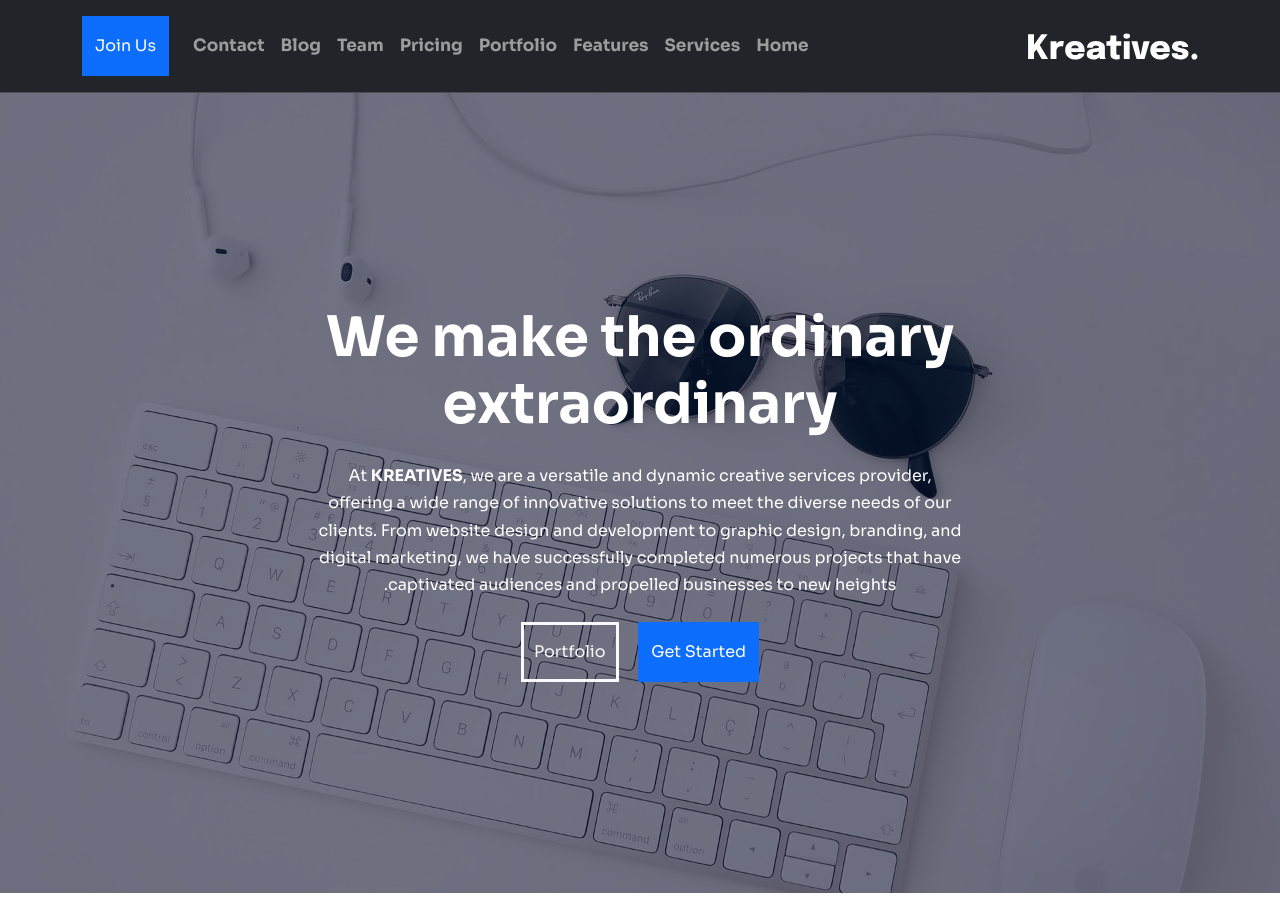
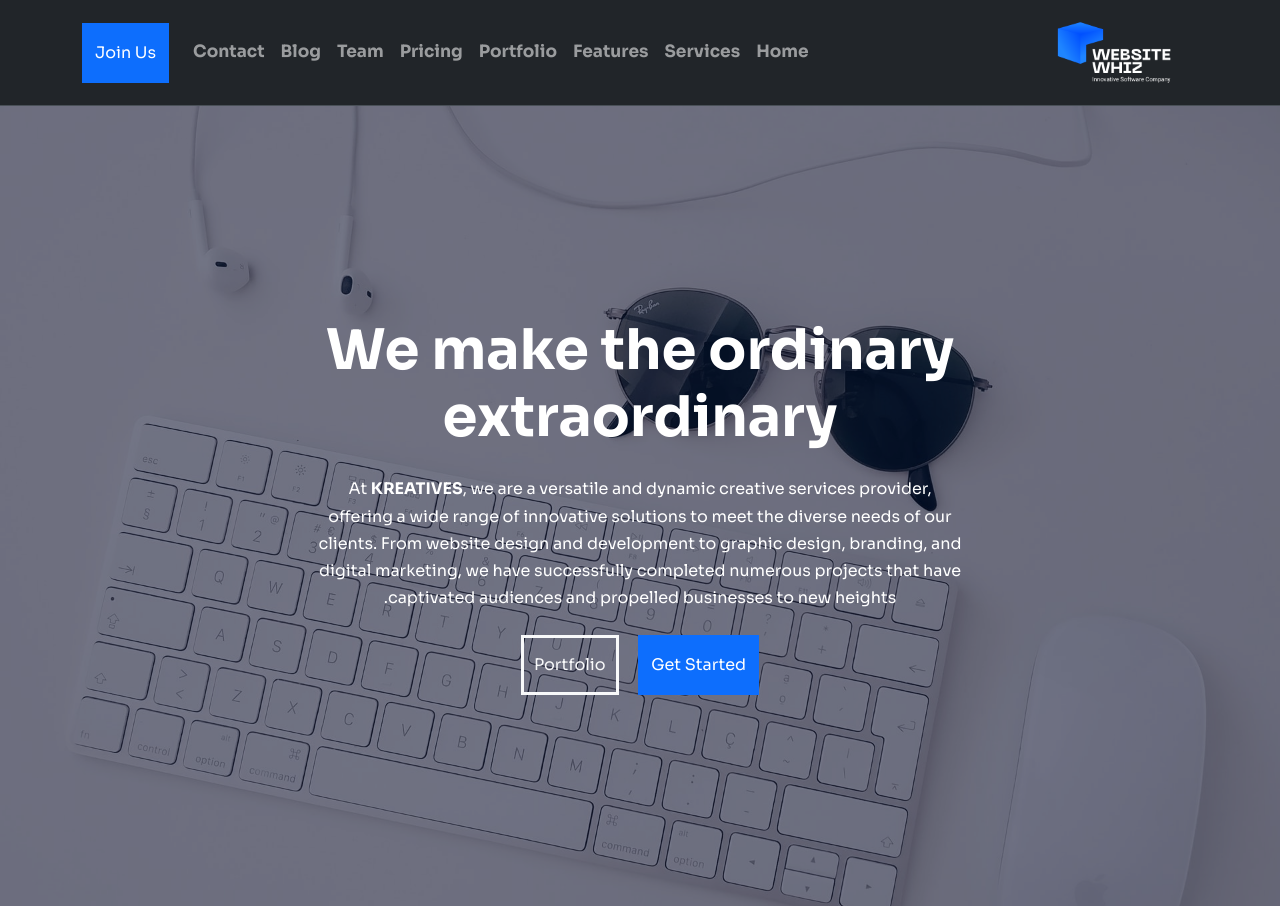
Before and after one commit to Vivek-897/Keratives, a plain HTML site: page index.html in a window 1280 px wide. Shown: the top 906 px of the page. Drawn offline with nearby package versions, Linux system fonts and the light colour scheme.

Commit message:
index.html

```diff
--- a/index.html
+++ b/index.html
@@ -12,8 +12,8 @@
         <link href='https://unpkg.com/boxicons@2.1.4/css/boxicons.min.css' rel='stylesheet'>
     <link rel="stylesheet" href="css1.css">
     <!-- <link rel="stylesheet" href="style.css"> -->
-     <link rel="icon" href="logo-dark.svg" type="img/x-icon">
-    <title>Kreatives</title>
+     <link rel="icon" href="matchlogo.png" type="img/x-icon">
+    <title>Website Whiz</title>
 </head>
 
 <body>
@@ -21,7 +21,7 @@
     <nav class="navbar bg-dark border-bottom border-bottom-dark navbar-expand-lg py-3 sticky-top" data-bs-theme="dark">
         <div class="container">
             <a class="navbar-brand" href="#">
-                <img class="logo" src="img/logo-white.svg" alt="">
+                <img class="logo" src="matchlogo.png" alt="">
             </a>
             <button class="navbar-toggler" type="button" data-bs-toggle="collapse" data-bs-target="#navbarNav"
                 aria-controls="navbarNav" aria-expanded="false" aria-label="Toggle navigation">
```
